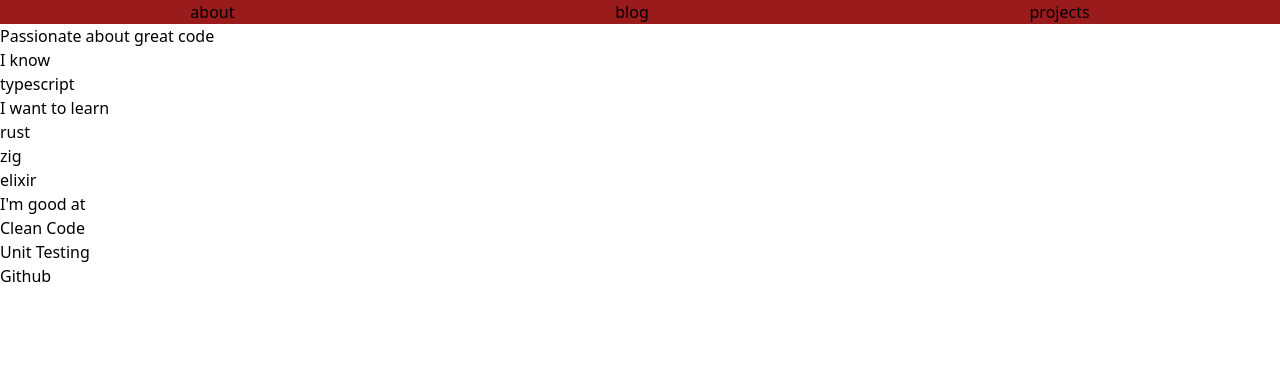
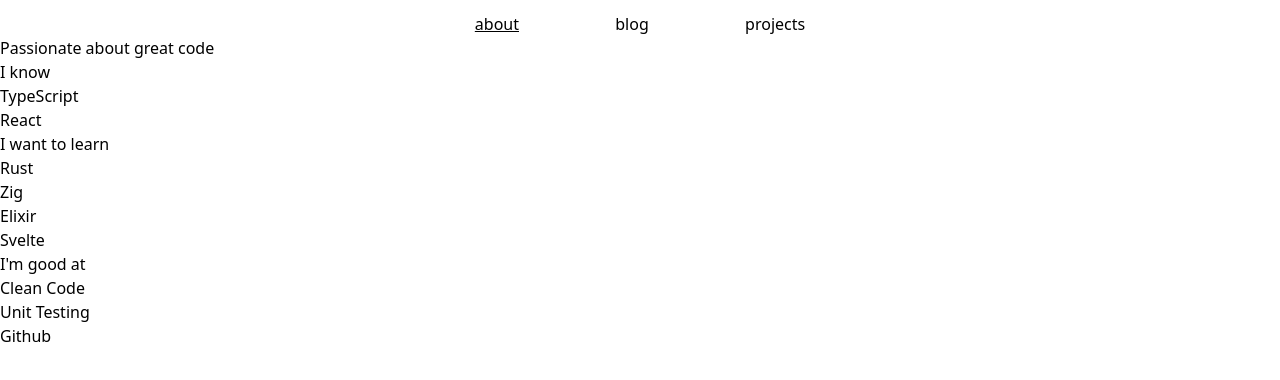
Before and after one commit to joao-arthur/joao-arthur.dev, a Next.js app: page / in a window 1280 px wide. Shown: the top 380 px of the page. Built offline with nearby package versions, Linux system fonts and the light colour scheme.

Commit message:
feat: header

```diff
--- /dev/null
+++ b/src/components/Header.tsx
@@ -0,0 +1,23 @@
+import Link from 'next/link';
+
+type propsType = {
+    active: 'about' | 'blog' | 'projects';
+}
+
+export function Header({ active }: propsType) {
+    return (
+        <header className='w-1/3 m-auto pt-3'>
+            <nav className='flex justify-around'>
+                <Link className={active === 'about' ? 'underline' : ''} href='/'>
+                    about
+                </Link>
+                <Link className={active === 'blog' ? 'underline' : ''} href='/blog'>
+                    blog
+                </Link>
+                <Link className={active === 'projects' ? 'underline' : ''} href='/projects'>
+                    projects
+                </Link>
+            </nav>
+        </header>
+    );
+}
--- a/src/pages/blog.tsx
+++ b/src/pages/blog.tsx
@@ -1,3 +1,15 @@
+import Head from 'next/head';
+import { Header } from '@/components/Header';
+
 export default function Blog() {
-    return <h1>blog</h1>;
+    return (
+        <>
+            <Head>
+                <title>Blog | João Arthur</title>
+                <link rel="icon" href="/favicon.ico" />
+            </Head>
+            <Header active='blog' />
+            <h1>blog</h1>
+        </>
+    );
 }
--- a/src/pages/index.tsx
+++ b/src/pages/index.tsx
@@ -1,33 +1,29 @@
 import Head from 'next/head';
-import Link from 'next/link';
+import { Header } from '@/components/Header';
 
-export default function Home() {
+export default function About() {
     return (
-        <div>
+        <>
             <Head>
-                <title>João Arthur</title>
+                <title>About | João Arthur</title>
                 <link rel="icon" href="/favicon.ico" />
             </Head>
-            <header>
-                <nav className='flex justify-around bg-red-800'>
-                    <Link href={'about'}>about</Link>
-                    <Link href={'blog'}>blog</Link>
-                    <Link href={'projects'}>projects</Link>
-                </nav>
-            </header>
+            <Header active='about' />
             <main>
                 <p>
                     Passionate about great code
                 </p>
                 <h2>I know</h2>
                 <ul>
-                    <li>typescript</li>
+                    <li>TypeScript</li>
+                    <li>React</li>
                 </ul>
                 <h2>I want to learn</h2>
                 <ul>
-                    <li>rust</li>
-                    <li>zig</li>
-                    <li>elixir</li>
+                    <li>Rust</li>
+                    <li>Zig</li>
+                    <li>Elixir</li>
+                    <li>Svelte</li>
                 </ul>
                 <h2>I'm good at</h2>
                 <ul>
@@ -40,6 +36,6 @@
                     Github
                 </a>
             </footer>
-        </div>
+        </>
     );
 }
--- a/src/pages/projects.tsx
+++ b/src/pages/projects.tsx
@@ -1,3 +1,15 @@
+import Head from 'next/head';
+import { Header } from '@/components/Header';
+
 export default function projects() {
-    return <h1>projects</h1>;
+    return (
+        <>
+            <Head>
+                <title>Projects | João Arthur</title>
+                <link rel="icon" href="/favicon.ico" />
+            </Head>
+            <Header active='projects' />
+            <h1>projects</h1>
+        </>
+    );
 }
--- a/src/pages/projects/gameoflife.tsx
+++ b/src/pages/projects/gameoflife.tsx
@@ -1,5 +1,15 @@
+import Head from 'next/head';
+import { Header } from '@/components/Header';
+
 export default function GameOfLife() {
     return (
-        <h1>game of life</h1>
+        <>
+            <Head>
+                <title>Game Of Life | João Arthur</title>
+                <link rel="icon" href="/favicon.ico" />
+            </Head>
+            <Header active='projects' />
+            <h1>Game Of Life</h1>
+        </>
     );
 }
```
